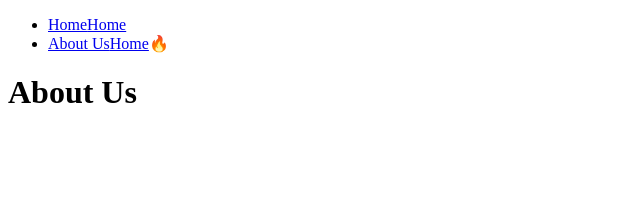
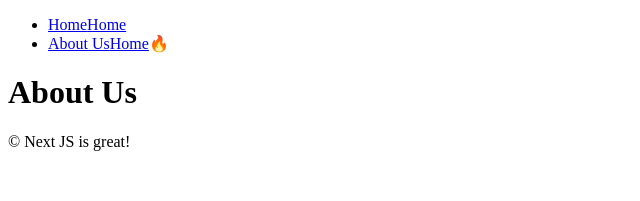
Before and after one commit to vosw1/next.js_lab, a Next.js app: page /about-us in a window 1280 px wide. Shown: the top 201 px of the page, without its empty margins (0-640 px from the left). Built offline with nearby package versions, Linux system fonts and the light colour scheme.

Commit message:
특정 페이지 layout 만들기

```diff
--- /dev/null
+++ b/src/app/about-us/layout.tsx
@@ -0,0 +1,12 @@
+export default function RootLayout({
+  children,
+}: {
+  children: React.ReactNode
+}) {
+  return (
+    <div>
+        {children}
+        &copy; Next JS is great!
+    </div>
+  )
+}
--- a/src/app/layout.tsx
+++ b/src/app/layout.tsx
@@ -12,8 +12,10 @@
 }) {
   return (
     <html lang="en">
-      <Navigation />
-      <body>{children}</body>
+      <body>
+          <Navigation />
+          {children}
+      </body>
     </html>
   )
 }
```
